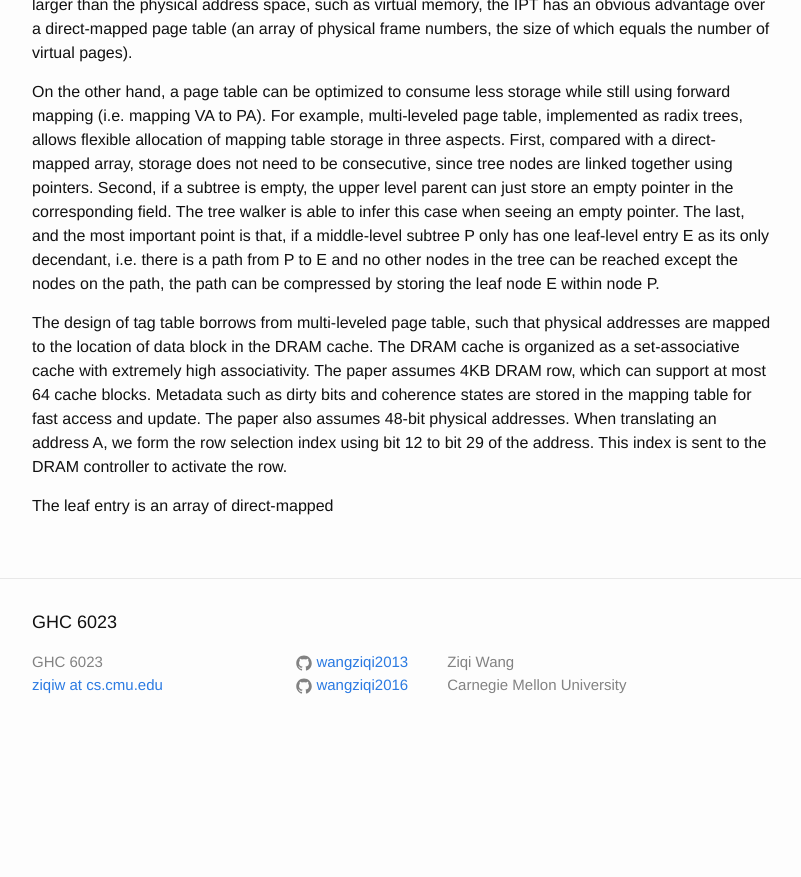
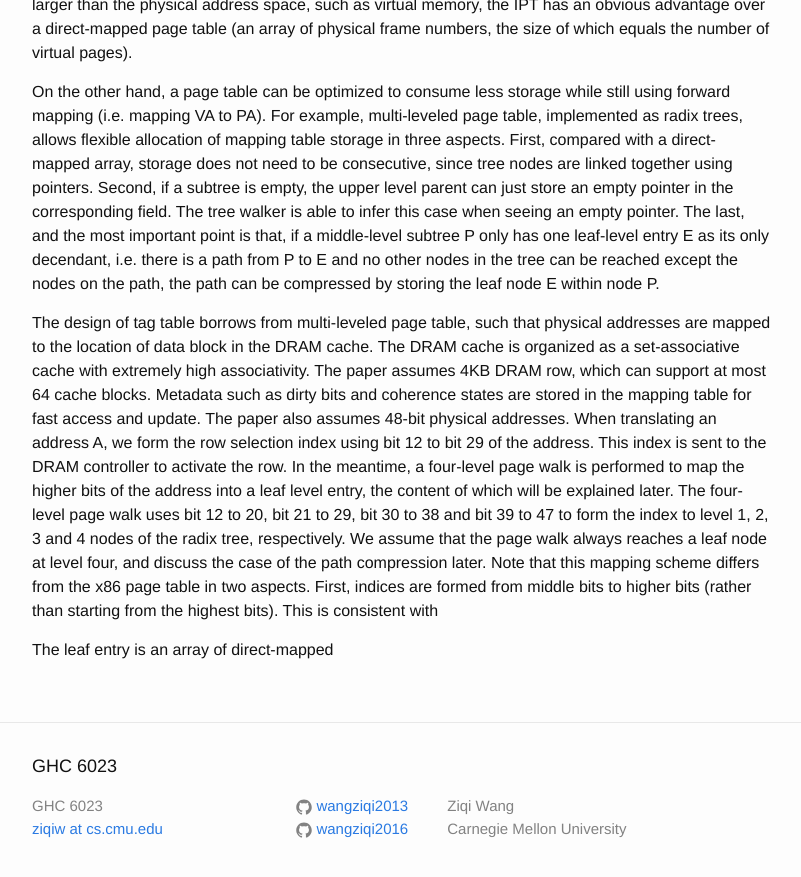
Before and after one commit to wangziqi2013/wangziqi2013.github.io, a Jekyll site: the page built from _posts/2019-09-01-tag-tables.markdown, in a window 1280 px wide and 900 px high, scrolled down 1111 px. Shown: the top 877 px of the window, without its empty margins (238-1039 px from the left). Built offline with Jekyll 4.4.1, drawn with Linux system fonts in a browser that asks for light colours; before the commit the page ends 1867 px from its top, so only the background shows below that.

Commit message:
Adding page walk diff

```diff
--- a/_posts/2019-09-01-tag-tables.markdown
+++ b/_posts/2019-09-01-tag-tables.markdown
@@ -55,7 +55,12 @@ of data block in the DRAM cache. The DRAM cache is organized as a set-associativ
 The paper assumes 4KB DRAM row, which can support at most 64 cache blocks. Metadata such as dirty bits and coherence states
 are stored in the mapping table for fast access and update. The paper also assumes 48-bit physical addresses. When translating
 an address A, we form the row selection index using bit 12 to bit 29 of the address. This index is sent to the DRAM controller
-to activate the row.
+to activate the row. In the meantime, a four-level page walk is performed to map the higher bits of the address into
+a leaf level entry, the content of which will be explained later. The four-level page walk uses bit 12 to 20, bit 21 to 29,
+bit 30 to 38 and bit 39 to 47 to form the index to level 1, 2, 3 and 4 nodes of the radix tree, respectively. We assume that
+the page walk always reaches a leaf node at level four, and discuss the case of the path compression later. Note that this
+mapping scheme differs from the x86 page table in two aspects. First, indices are formed from middle bits to higher bits
+(rather than starting from the highest bits). This is consistent with
 
 The leaf
 entry is an array of direct-mapped
```
